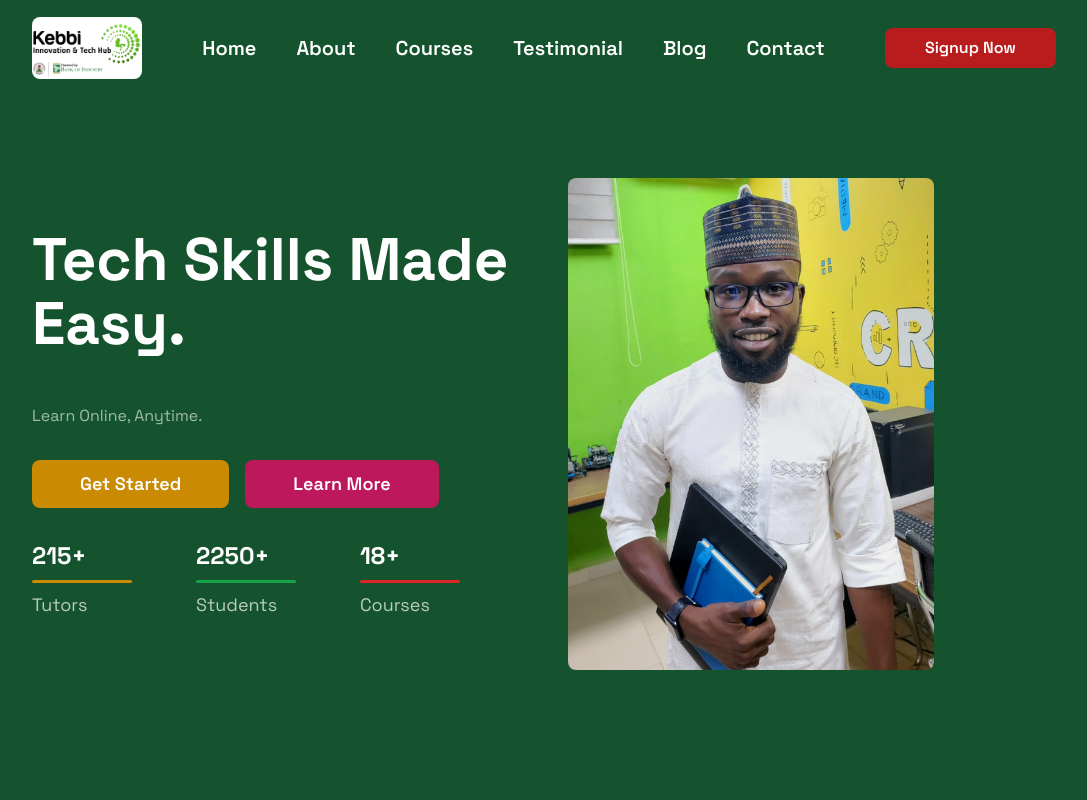
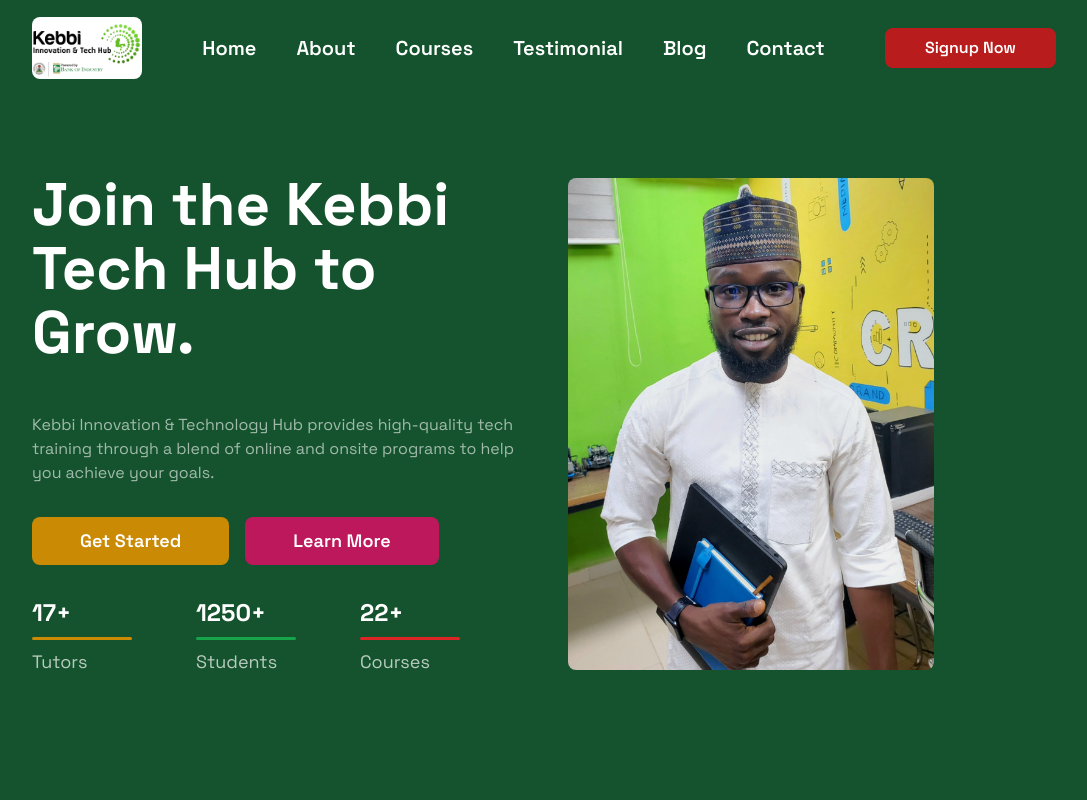
Before and after one commit to mainerprenuer/kebbitechhub, a Next.js app: page / in a window 1280 px wide. Shown: the top 800 px of the page, without its empty margins (96-1183 px from the left). Built offline with nearby package versions, Linux system fonts and the light colour scheme.

Commit message:
added aos animation and cursor animated title

```diff
--- /dev/null
+++ b/components/Helper/AnimatedTitle.tsx
@@ -0,0 +1,87 @@
+import { motion, AnimatePresence } from 'framer-motion';
+import { useState, useEffect, useRef } from 'react';
+
+interface AnimatedTitleProps {
+  textArray: string[]; // Accepts an array of strings for multiple text animations
+  cursorColor?: string; // Optional prop to customize cursor color (defaults to white)
+  typingSpeed?: number; // Optional prop to adjust typing/erasing speed (defaults to 100ms)
+}
+
+const variants = {
+  hidden: { opacity: 0 },
+  visible: { opacity: 1 },
+};
+
+const childVariants = {
+  hidden: { opacity: 0, x: 20 },
+  visible: { opacity: 1, x: 0 },
+};
+
+const AnimatedTitle: React.FC<AnimatedTitleProps> = ({
+  textArray,
+  cursorColor = 'white',
+  typingSpeed = 100,
+}) => {
+  const [currentIndex, setCurrentIndex] = useState(0);
+  const [currentTextIndex, setCurrentTextIndex] = useState(0);
+  const [isTyping, setIsTyping] = useState(true);
+  const titleRef = useRef<HTMLHeadingElement>(null);
+
+  useEffect(() => {
+    const intervalId = setInterval(() => {
+      if (isTyping) {
+        setCurrentIndex((prevIndex) => {
+          if (prevIndex < textArray[currentTextIndex].length) {
+            return prevIndex + 1;
+          } else {
+            setIsTyping(false);
+            return textArray[currentTextIndex].length;
+          }
+        });
+      } else {
+        setCurrentIndex((prevIndex) => {
+          if (prevIndex > 0) {
+            return prevIndex - 1;
+          } else {
+            setIsTyping(true);
+            setCurrentTextIndex((prevIndex) =>
+              (prevIndex + 1) % textArray.length
+            );
+            return 0;
+          }
+        });
+      }
+    }, typingSpeed); // Adjust typing/erasing speed based on prop
+
+    return () => clearInterval(intervalId);
+  }, [textArray, isTyping, currentIndex, currentTextIndex, typingSpeed]);
+
+  return (
+    <motion.h1
+      variants={variants}
+      initial="hidden"
+      animate="visible"
+      ref={titleRef}
+    >
+      <AnimatePresence>
+        {textArray[currentTextIndex].split('').map((char, index) => (
+          <motion.span
+            key={index}
+            variants={childVariants}
+            custom={index}
+            initial={false}
+            animate={index <= currentIndex ? 'visible' : 'hidden'}
+            exit="hidden"
+          >
+            {char}
+            {index === currentIndex && isTyping && (
+              <span style={{ color: cursorColor }}>|</span> // Cursor
+            )}
+          </motion.span>
+        ))}
+      </AnimatePresence>
+    </motion.h1>
+  );
+};
+
+export default AnimatedTitle;
--- a/components/Home/About/About.tsx
+++ b/components/Home/About/About.tsx
@@ -7,7 +7,7 @@ const About = () => {
       {/* define grid */}
       <div className="w-4/5 mx-auto grid grid-cols-1 lg:grid-cols-2 items-center gap-16">
         {/* 1st part */}
-        <div>
+        <div data-aos="fade-right" data-aos-anchor-placement="top-center">
           <div className="flex items-center space-x-4">
             <div className='w-12 h-12 bg-rose-600 rounded-full flex items-center justify-center flex-col'>
               <FaAward className='h-6 w-6 text-white' />
@@ -17,14 +17,14 @@ const About = () => {
           <h1 className='text-2xl sm:text-3xl md:text-4xl lg:text-6xl mt-8 font-bold md:leading-[3rem] lg:leading-[3.5rem] xl:leading-[3.9rem] text-gray-800'>
           Tired of feeling left behind in the tech world?
           </h1>
-          <p className='mt-4 text-gray-600'>"Tech Skills Made Easy" makes learning a breeze! Our online courses are designed to be fun and engaging, fitting seamlessly into your busy schedule. Unlock your tech potential today – let's get started!"</p>
+          <p className='mt-4 text-gray-600'>Kebbi Tech Hub makes learning a breeze! Our online & onsite courses are designed to be fun and engaging, fitting seamlessly into your busy schedule. Unlock your tech potential today – let's get started!</p>
           <button className='flex items-center space-x-2 px-8 py-3 mt-8 hover:bg-gray-700 transition-all duration-200 rounded-3xl bg-black text-white'>
             <span>Learn More</span>
             <FaArrowRight />
           </button>
         </div>
         {/* 2nd part */}
-          <div>
+          <div data-aos="fade-left" data-aos-anchor-placement="top-center" data-aos-delay="150">
             <div>
               <h1 className='text-7xl lg:text-9xl font-bold text-black text-opacity-5'>
                 01
--- a/components/Home/Article/Article.tsx
+++ b/components/Home/Article/Article.tsx
@@ -13,9 +13,9 @@ const Article = () => {
             {/* Define grid system */}
             <div className='mt-10 grid grid-cols-1 md:grid-cols-2 lg:grid-cols-3 gap-12'>
                 {/* Article mapping  */}
-                {articleData.map((article) => {
+                {articleData.map((article, i) => {
                     // Article mapping
-                    return <div key={article.id}>
+                    return <div key={article.id} data-aos="zoom-out" data-aos-anchor-placement="top-center" data-aos-delay={`${i * 150}`}>
                         <ArticleCard article={article} />
                     </div>
                 })}
--- a/components/Home/Courses/Courses.tsx
+++ b/components/Home/Courses/Courses.tsx
@@ -21,10 +21,10 @@ const Courses = () => {
             </h1>
             {/* courses  */}
             <div className='md:mt-16 mt-10 grid grid-cols-1 lg:grid-cols-2 xl:grid-cols-3 gap-10'>
-                {coursesData.map((course) => {
+                {coursesData.map((course, i) => {
                     return (
                         // individual course card
-                    <div key={course.id}>
+                    <div key={course.id} data-aos="fade-right" data-aos-anchor-placement="top-center" data-aos-delay={`${i*150}`}>
                       <CourseCard course={course} />
                     </div>
                     )
--- a/components/Home/Feature/Feature.tsx
+++ b/components/Home/Feature/Feature.tsx
@@ -11,7 +11,9 @@ const Feature = () => {
             <div className='mt-8 grid grid-cols-1 xl:grid-cols-2 items-center gap-12 w-[80%] mx-auto'>
                 {/* image  */}
                 <Tilt>
-                    <Image src="/images/f.png" alt='FeatureImage' width={1000} height={1000} />
+                    <div data-aos="zoom-in" data-aos-anchor-placement="top-center">
+                        <Image src="/images/f.png" alt='FeatureImage' width={1000} height={1000} />
+                    </div>
                 </Tilt>
                 {/* text content  */}
                     <div>
--- a/components/Home/Hero/HeroContent.tsx
+++ b/components/Home/Hero/HeroContent.tsx
@@ -1,35 +1,39 @@
 import React from 'react'
+import AnimatedTitle from '@/components/Helper/AnimatedTitle'
 
 const HeroContent = () => {
+
+    const textArray = ['Learn.','Grow.','Connect.'];
+
   return (
     <div>
         {/* title  */}
-        <h1 className='text-3xl sm:text-4xl md:text-5xl lg:text-6xl xl:text7xl font-bold md:leading-[3rem] lg:leadin-[3.5rem] xl:leading-[4rem] text-white'>
-        Tech Skills Made Easy.
+        <h1 data-aos="fade-right" className='text-3xl sm:text-4xl md:text-5xl lg:text-6xl xl:text7xl font-bold md:leading-[3rem] lg:leadin-[3.5rem] xl:leading-[4rem] text-white'>
+        Join the Kebbi Tech Hub to <AnimatedTitle textArray={textArray} cursorColor="white" typingSpeed={100} />
         </h1>
         {/* description  */}
-        <p className='mt-12 text-sm md:text-base text-white text-opacity-60'>
-        Learn Online, Anytime.
+        <p data-aos="fade-left" data-aos-delay="200" className='mt-12 text-sm md:text-base text-white text-opacity-60'>
+        Kebbi Innovation & Technology Hub provides high-quality tech training through a blend of online and onsite programs to help you achieve your goals.
         </p>
         {/* button  */}
         <div className='mt-8 flex items-center space-x-4'>
-            <button className='button__cls bg-yellow-600 hover:bg-yellow-900'>Get Started</button>
-            <button className='button__cls bg-pink-700 hover:bg-pink-900'>Learn More</button>
+            <button data-aos="zoom-in" data-aos-delay="350" className='button__cls bg-yellow-600 hover:bg-yellow-900'>Get Started</button>
+            <button data-aos="zoom-in" data-aos-delay="450" className='button__cls bg-pink-700 hover:bg-pink-900'>Learn More</button>
         </div>
         {/* stats  */}
         <div className="flex items-center flex-wrap space-x-16 mt-8">
-            <div>
-                <p className='md:text-xl lg:text-2xl text-base text-white font-bold'>215+</p>
+            <div data-aos="fade-up" data-aos-delay="600" >
+                <p className='md:text-xl lg:text-2xl text-base text-white font-bold'>17+</p>
                 <p className='w-[100px] h-[3px] bg-yellow-600 mt-2 mb-2 rounded-lg'></p>
                 <p className='md:text-lg text-sm text-white text-opacity-70'>Tutors</p>
             </div>
-            <div>
-                <p className='md:text-xl lg:text-2xl text-base text-white font-bold'>2250+</p>
+            <div data-aos="fade-up" data-aos-delay="750" >
+                <p className='md:text-xl lg:text-2xl text-base text-white font-bold'>1250+</p>
                 <p className='w-[100px] h-[3px] bg-green-600 mt-2 mb-2 rounded-lg'></p>
                 <p className='md:text-lg text-sm text-white text-opacity-70'>Students</p>
             </div>
-            <div>
-                <p className='md:text-xl lg:text-2xl text-base text-white font-bold'>18+</p>
+            <div data-aos="fade-up" data-aos-delay="900" >
+                <p className='md:text-xl lg:text-2xl text-base text-white font-bold'>22+</p>
                 <p className='w-[100px] h-[3px] bg-red-600 mt-2 mb-2 rounded-lg'></p>
                 <p className='md:text-lg text-sm text-white text-opacity-70'>Courses</p>
             </div>
--- a/components/Home/Hero/HeroImage.tsx
+++ b/components/Home/Hero/HeroImage.tsx
@@ -8,7 +8,7 @@ import Tilt from 'react-parallax-tilt';
 const HeroImage = () => {
   return (
     <Tilt>
-        <div className="hidden lg:block">
+        <div data-aos="fade-left" data-aos-delay="1050" className="hidden lg:block">
             <Image className='rounded-lg w-[75%] h-[75%]' src="/images/hero1.jpg" width={600} height={400} alt='Hero'/>
         </div>
     </Tilt>
--- a/components/Home/Review/Review.tsx
+++ b/components/Home/Review/Review.tsx
@@ -21,8 +21,7 @@ const Review = () => {
                     xl:leading-[3.6rem] text-white'>Trusted by genius people.</h1>
                     {/* description */}
                     <p className='text-base text-white text-opacity-50 mt-6'>
-                    Random textRandom textRandom textRandom textRandom textRandom textRandom text
-                    Random textRandom textRandom text
+                    Join a community of high-achievers who rely on Kebbi Tech Hub learning center to unlock their full potential.
                     </p>
                     {/* info */}
                     <div className='flex items-center space-x-8 mt-8'>
--- a/package.json
+++ b/package.json
@@ -9,6 +9,8 @@
     "lint": "next lint"
   },
   "dependencies": {
+    "aos": "^2.3.4",
+    "framer-motion": "^11.15.0",
     "next": "15.1.2",
     "react": "^19.0.0",
     "react-dom": "^19.0.0",
@@ -18,6 +20,7 @@
   },
   "devDependencies": {
     "@eslint/eslintrc": "^3",
+    "@types/aos": "^3.0.7",
     "@types/node": "^20",
     "@types/react": "^19",
     "@types/react-dom": "^19",
```
Also changed, not shown: components/Home/Footer/Footer.tsx (+9 -7 lines), components/Home/Home.tsx (+21 -1 lines), 1 other file (tests, documents, lock files or other folders).
